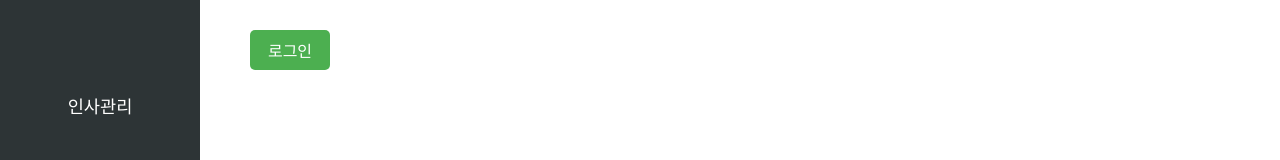
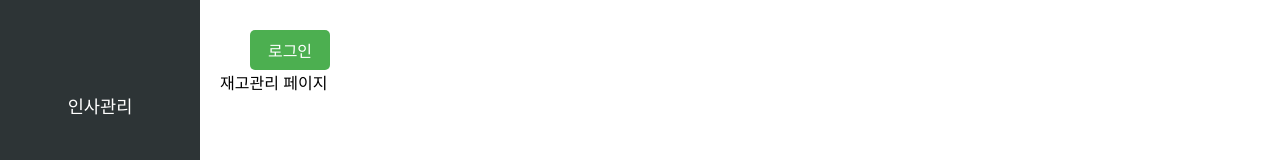
Before and after one commit to hancheolKim/StockTalk, a React (Create React App) app: page /#/item in a window 1280 px wide. Shown: the part 120-280 px from the top of the page. Built offline with nearby package versions, Linux system fonts and the light colour scheme.

Commit message:
구조 변경

```diff
--- a/src/components/emp/EMP.js
+++ b/src/components/emp/EMP.js
@@ -1,7 +1,7 @@
 const EMP = () =>{
     return (
         <div>
-
+            인사관리 페이지~
         </div>
     )
 }
--- a/src/components/item/Item.js
+++ b/src/components/item/Item.js
@@ -1,7 +1,7 @@
 const Item = () =>{
     return (
         <div>
-
+            재고관리 페이지
         </div>
     )
 }
--- a/src/components/sales/Sales.js
+++ b/src/components/sales/Sales.js
@@ -1,7 +1,7 @@
 const Sales = () => {
     return (
         <div>
-
+            매출관리 페이지~
         </div>
     )
 }
```
